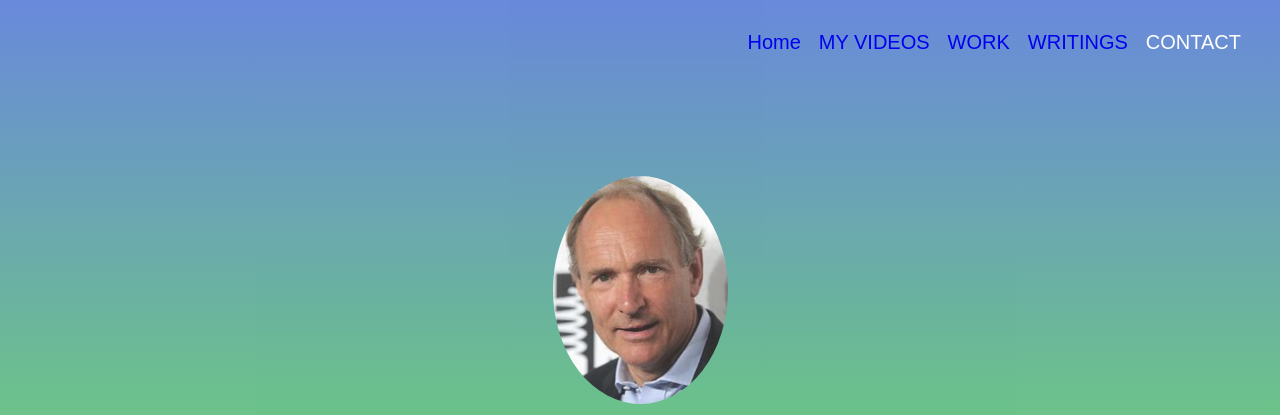
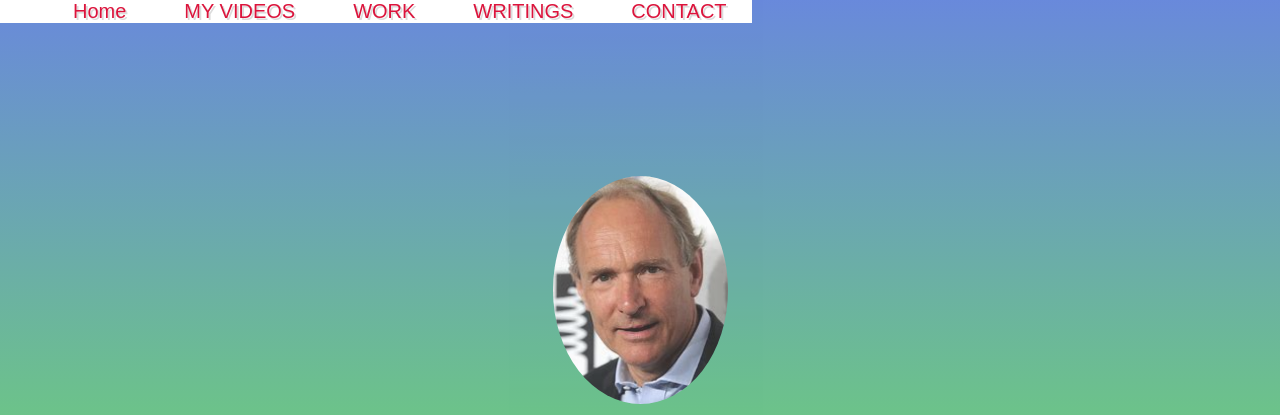
Before and after one commit to Dremx1/c59-tim-bener-lee, a plain HTML site: page index.html in a window 1280 px wide. Shown: the top 415 px of the page. Drawn offline with nearby package versions, Linux system fonts and the light colour scheme.

Commit message:
Add files via upload

```diff
--- a/index.html
+++ b/index.html
@@ -6,13 +6,15 @@
     </head>
 
 <body>
+    <center>
     <ul class="menu">
         <li class="links"><a href="#welcome">Home</a></li>
         <li class="links"><a href="#videos">MY VIDEOS</a></li>
         <li class="links"><a href="#work">WORK</a></li>
         <li class="links"><a href="#writings">WRITINGS</a></li>
-        <li class="links">CONTACT</li>
+        <li class="links"><a href="#contact">CONTACT </a></li>
     </ul>
+    </center>
 
  <section
           id="welcome" class="parallax-container">
@@ -65,5 +67,22 @@
         <a class="article" href="https://theconversation.com/tim-berners-lees-plan-to-save-the-internet-give-us-back-control-of-our-data-154130" target="_blank">Tim Berners-Lee’s plan to save the internet: give us back control of our data</a>
     </section>
 
+    <section id="contact">
+    <iframe src="https://www.google.com/maps/embed?pb=!1m18!1m12!1m3!1d15229.321245482899!2d78.40603137659693!3d17.395928885507534!2m3!1f0!2f0!3f0!3m2!1i1024!2i768!4f13.1!3m3!1m2!1s0x3bcb9697426fa711%3A0x804ba10ecbcdd1f5!2sQutb%20Shahi%20Tombs!5e0!3m2!1sen!2sin!4v1641642469854!5m2!1sen!2sin" height="450" style="border:0;" allowfullscreen="" loading="lazy"></iframe>
+
+        <br>
+
+        <div class="contact_1">
+            <a href="mailto:dremxcomputer@gmail.com?Subject=Hello">
+                <i class="fas fa-envelope"></i>&nbsp;&nbsp;<h3>dremxplays@outlook.com
+                </h3>
+            </a>
+            <a href="#"><i class="fa-brands fa-instagram"></i>&nbsp;&nbz<h3>myinstagramid</h3>
+            </a>
+
+        </div>
+
+    </section>
+
     </body>
 </html>
--- a/style.css
+++ b/style.css
@@ -11,19 +11,14 @@ width: 175px;
 #welcome {
 
     position: absolute;
-    overflow: hidden;
-    height: 800px;
     color: white;
-    left: 0;
-    right: 0;
     bottom: 0;
-    top: 0;
     opacity: 0.83;
     display: table;
     width: 100%;
     height: 100%;
     background: linear-gradient(#4a71d4 0%,#52f716 100%);
-
+    z-index: 9;
 }
 .paralax-inner{
 
@@ -63,25 +58,24 @@ font-size: 30px;
 }
 .menu{
 
-  list-style: none;
+background: white;
     font-family: sans-serif;
     position: fixed;
-    top: 10px;
-    right: 30px;
+    top: 0px;
     z-index: 10;
+    margin-top: 0px;
     cursor: pointer;
 }
 .links
 {
-
+ display:inline;
   float: left;
     color: white;
-    padding-top: 5px;
-    padding-bottom: 5px;
-    padding-left: 9px;
-    padding-right: 9px;
+    padding-left: 33px;
+    padding-right: 25px;
     font-family: fantasy;
     font-size: 20px;
+
 
 }
 
@@ -97,8 +91,10 @@ html{
 }
 
 a {
+    color: crimson;
+   text-decoration: none;
+    text-shadow: 2px 2px gainsboro;
 
-   text-decoration: none;
 
 }
 
@@ -106,3 +102,30 @@ a {
 
     color: darkblue;
 }
+
+#contact
+{
+
+ background-color: crimson;
+
+}
+#contact  iframe {
+
+width:100%;
+
+}
+
+#writings a
+{
+
+text-shadow: none !important;
+text-decoration: underline !important;
+    color: blue !important;
+
+}
+
+.contact_1 h3
+{
+
+ display: inline;
+}
```
